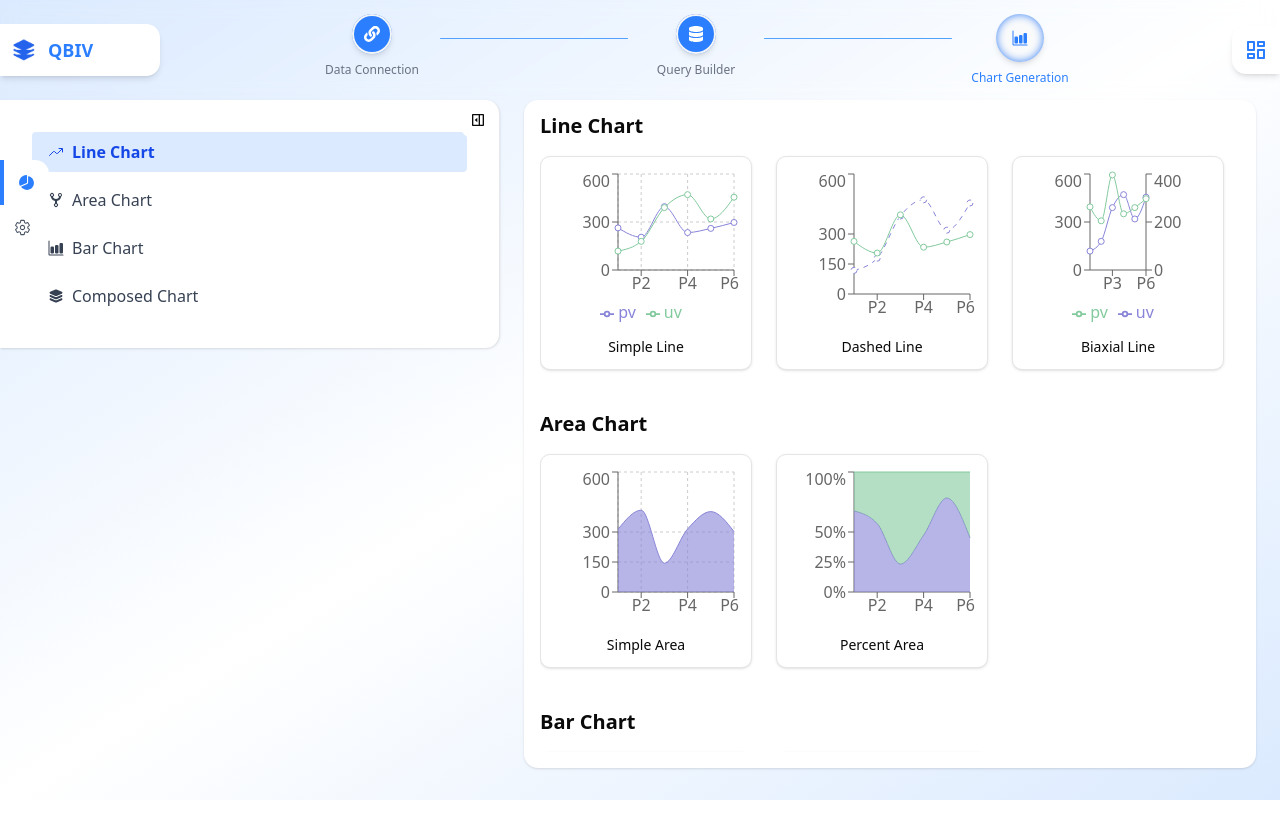
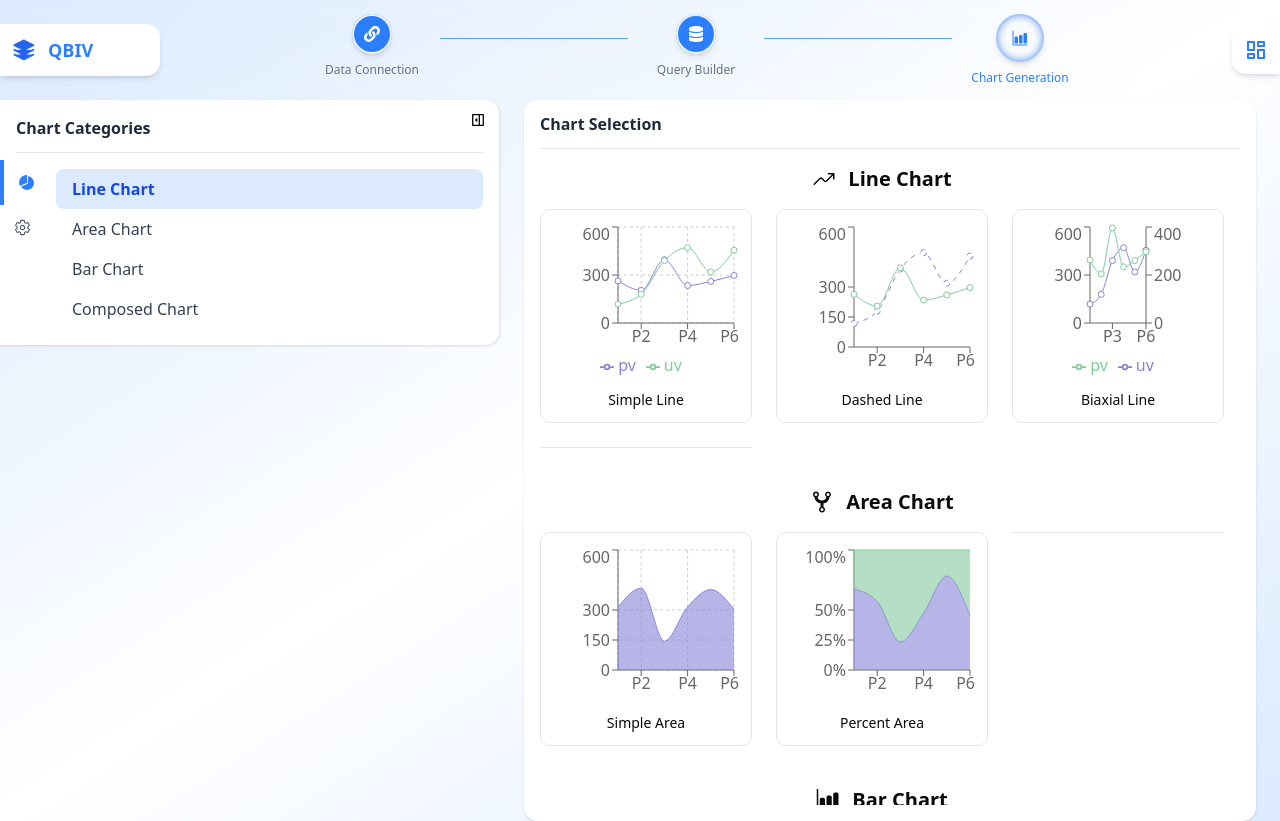
Before and after one commit to sai-zack-dev/query-based-intelligence-visualization, a React (Vite) app: page /chart in a window 1280 px wide. Before the commit the page ends 800 px from the top, so only its background shows below. Built offline with nearby package versions, Linux system fonts and the light colour scheme.

Commit message:
feat(chart): chart cate and select ui done

```diff
--- a/src/components/Chart/main/ChartSelection.tsx
+++ b/src/components/Chart/main/ChartSelection.tsx
@@ -35,6 +35,10 @@ const ChartSelection: React.FC<Props> = ({ setActiveCategoryId }) => {
   }, [setActiveCategoryId]);
 
   return (
+    <>
+      <div className="flex items-center justify-between mb-4 border-b pb-3 border-gray-200">
+        <h2 className="font-semibold text-gray-800">Chart Selection</h2>
+      </div>
       <div
         ref={containerRef}
         className="space-y-10 pr-4 h-[80vh] overflow-auto"
@@ -45,12 +49,15 @@ const ChartSelection: React.FC<Props> = ({ setActiveCategoryId }) => {
             id={`category-${category.categoryId}`}
             data-category-id={category.categoryId}
           >
-          <h2 className="text-xl font-bold mb-4">{category.categoryTitle}</h2>
-          <div className="grid grid-cols-1 sm:grid-cols-2 lg:grid-cols-3 gap-6">
+            <h2 className="text-xl font-bold mb-4 flex justify-center items-center gap-3">
+              <category.categoryIcon className="w-6 h-6" />
+              {category.categoryTitle}
+            </h2>
+            <div className="grid grid-cols-1 md:grid-cols-2 xl:grid-cols-3 gap-6">
               {category.charts.map(({ id, name, Component }) => (
                 <div
                   key={id}
-                className="border rounded-lg shadow-sm hover:shadow-md transition p-3 bg-white"
+                  className="border rounded-lg hover:shadow-md cursor-pointer transition p-3 bg-white"
                 >
                   <div className="h-40">
                     <Component />
@@ -58,10 +65,12 @@ const ChartSelection: React.FC<Props> = ({ setActiveCategoryId }) => {
                   <p className="text-center text-sm font-medium mt-2">{name}</p>
                 </div>
               ))}
+              <hr />
             </div>
           </section>
         ))}
       </div>
+    </>
   );
 };
 
--- a/src/components/Chart/sidebar/ChartCategories.tsx
+++ b/src/components/Chart/sidebar/ChartCategories.tsx
@@ -10,7 +10,15 @@ export default function ChartCategories({
   setActiveCategoryId,
 }: Props) {
   return (
-    <nav className="p-4 space-y-2" role="tablist" aria-label="Chart categories">
+    <>
+      <div className="flex items-center justify-between mb-4 border-b pb-3 border-gray-200">
+        <h2 className="font-semibold text-gray-800">Chart Categories</h2>
+      </div>
+      <nav
+        className="pl-10"
+        role="tablist"
+        aria-label="Chart categories"
+      >
         {chartMeta.map((cat) => {
           const Icon = cat.categoryIcon;
           const isActive = activeCategoryId === cat.categoryId;
@@ -21,21 +29,27 @@ export default function ChartCategories({
               role="tab"
               aria-selected={isActive}
               aria-controls={`category-${cat.categoryId}`}
-            className={`w-full flex items-center gap-2 text-left px-4 py-2 rounded transition
-              ${isActive
+              className={`w-full flex items-center gap-2 text-left px-4 py-2 rounded-md transition cursor-pointer
+              ${
+                isActive
                   ? "bg-blue-100 text-blue-700 font-semibold"
-                : "hover:bg-gray-100 text-gray-700"}`}
+                  : "hover:bg-gray-100 text-gray-700"
+              }`}
               onClick={() => {
-              const el = document.getElementById(`category-${cat.categoryId}`);
-              if (el) el.scrollIntoView({ behavior: "smooth", block: "start" });
+                const el = document.getElementById(
+                  `category-${cat.categoryId}`
+                );
+                if (el)
+                  el.scrollIntoView({ behavior: "smooth", block: "start" });
                 setActiveCategoryId(cat.categoryId); // optional: instantly reflect click
               }}
             >
-            <Icon className="w-4 h-4" />
+              {/* <Icon className="w-4 h-4" /> */}
               <span>{cat.categoryTitle}</span>
             </button>
           );
         })}
       </nav>
+    </>
   );
 }
```
Lines whose indentation alone changed are shown as unchanged.
